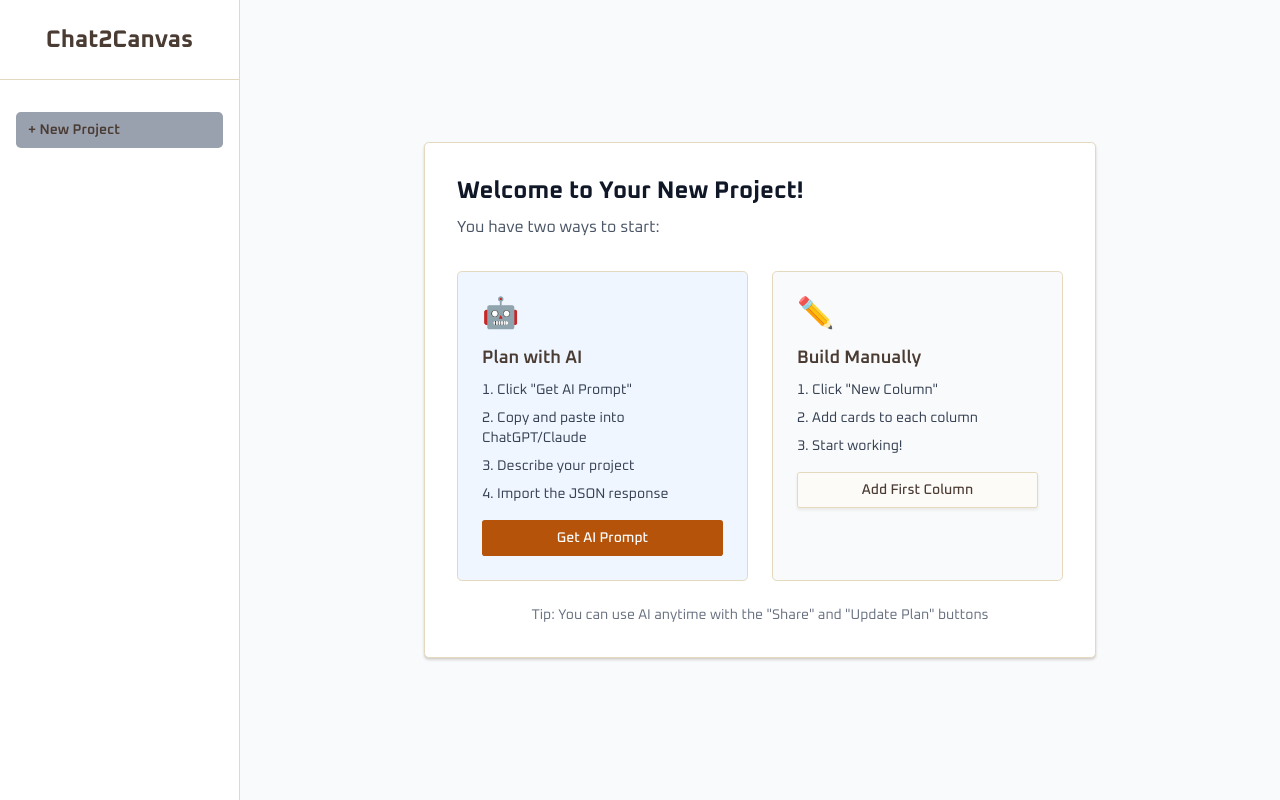
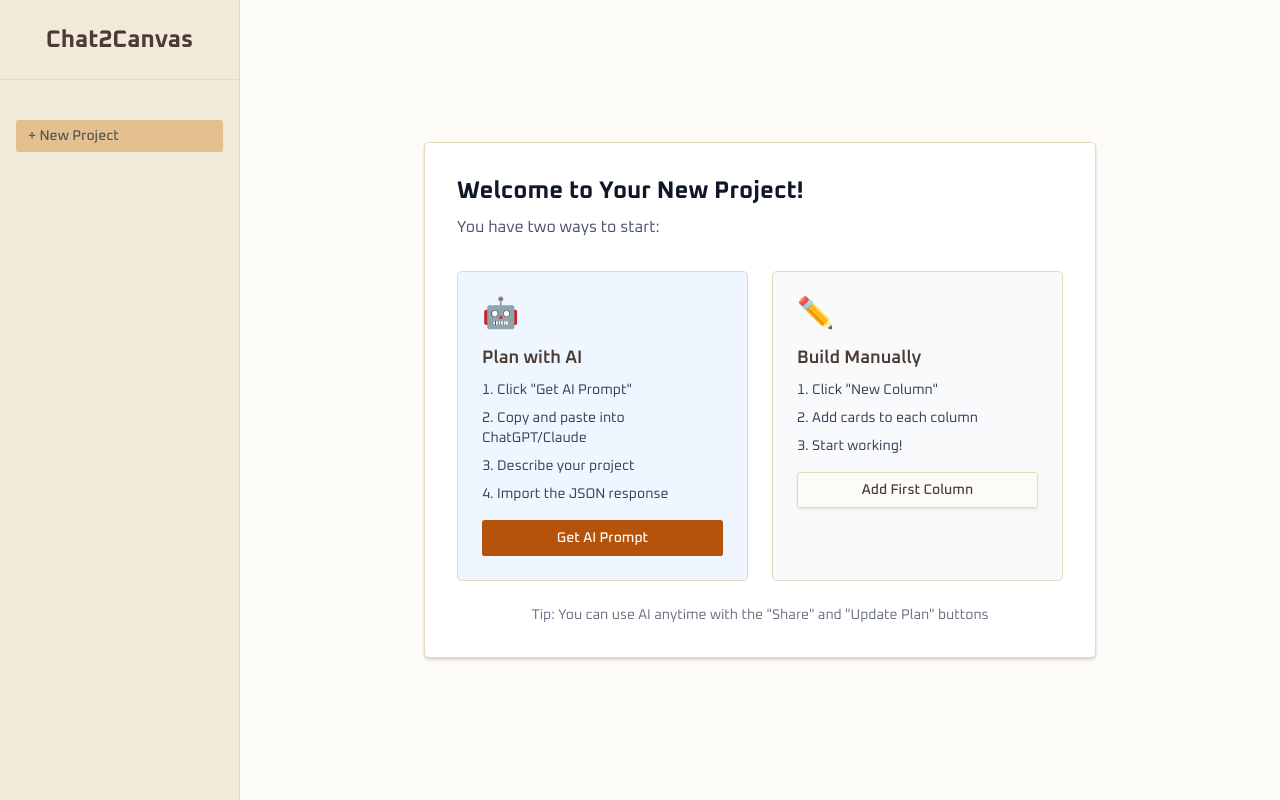
Before and after one commit to B00ZI/Chat2Canvas, a Next.js app: page / in a window 1280 px wide. Built offline with nearby package versions, Linux system fonts and the light colour scheme.

Commit message:
refactor(Sidebar): enhance layout and styling for improved UI consistency

```diff
--- a/app/layout.tsx
+++ b/app/layout.tsx
@@ -19,18 +19,13 @@ export default function RootLayout({
 }>) {
   return (
     <html lang="en" className={`${oxanium.variable} ${merriweather.variable} ${firaCode.variable}`}>
-      <body
-        className="font-sans antialiased">
-
-        <div className="flex">
-
+      <body className="bg-background text-foreground font-sans antialiased">
+        <div className="flex min-h-screen">
           <Sidebar />
-          <main className="flex-1 bg-gray-50">
+          <main className="flex-1">
             {children}
           </main>
-
         </div>
-
       </body>
     </html>
   );
--- a/components/Sidebar.tsx
+++ b/components/Sidebar.tsx
@@ -1,46 +1,76 @@
 'use client'
+
 import { useState } from "react"
 import { useProjectStore } from "@/store/projectStore"
 import { NewProjectDialog } from "./NewProjectDialog"
 import { EditProjectDialog } from "./EditProjectDialog"
+import { Button } from "@/components/ui/button"
+
 export default function Sidebar() {
 
   const [isModalOpen, setIsModalOpen] = useState(false)
   const [editingProjectId, setEditingProjectId] = useState<string | null>(null)
 
-
-
   const projects = useProjectStore((state) => state.projects)
-
   const activeProjectId = useProjectStore((state) => state.activeProjectId)
   const setActiveProject = useProjectStore((state) => state.setActiveProject)
 
   const editingProject = projects.find(p => p.id === editingProjectId)
 
   return (
-        <div className="bg-white w-60 h-screen pb-4 flex flex-col space-y-4 border-r border-gray-200">
-            <div className="h-20 flex justify-center items-center border-b">
-                <h2 className=" text-2xl font-bold  ">Chat2Canvas</h2>
+    <div className="bg-sidebar w-60 h-screen pb-4 flex flex-col space-y-4 border-r border-sidebar-border">
+
+      {/* Header */}
+      <div className="h-20 flex justify-center items-center border-b border-sidebar-border">
+        <h2 className="text-2xl font-bold text-sidebar-foreground">Chat2Canvas</h2>
       </div>
 
+      {/* Project list */}
+      <div className="space-y-2 p-4 flex-1 overflow-y-auto">
+        {projects.map((project) => (
+          <Button
+            key={project.id}
+            variant={activeProjectId === project.id ? "default" : "secondary"}
+            size="sm"
+            className="w-full flex justify-between items-center px-3 py-2 rounded cursor-pointer"
+            onClick={() => setActiveProject(project.id)}
+          >
+            <span>{project.name}</span>
 
-            <div className="space-y-2 p-4">
-                {projects.map((project) => (
-                    <div onClick={() => setActiveProject(project.id)} key={project.id} className={`flex flex-row justify-between text-sm font-semibold px-3 py-2 rounded cursor-pointer ${activeProjectId === project.id ? 'bg-blue-100' : "hover:bg-gray-100"} `}>
-                        {project.name}
-                        <button className=" w-5 h-5  text-black font-extrabold hover:bg-gray-200 rounded-2xl" onClick={(e) => {
+            {/* Three dots button */}
+            <Button
+              variant="ghost"
+              size="icon"
+              className="w-6 h-6 p-0 rounded-full"
+              onClick={(e) => {
                 e.stopPropagation()
                 setEditingProjectId(project.id)
-                        }}  > ⋮ </button>
-
-                    </div>
+              }}
+            >
+              ⋮
+            </Button>
+          </Button>
         ))}
 
-                <div onClick={() => setIsModalOpen(true)} className="text-sm font-semibold bg-gray-400 px-3 py-2  rounded cursor-pointer">+ New Project</div>
+        {/* New Project */}
+        <Button
+          variant="secondary"
+          size="sm"
+          className="w-full justify-start mt-2"
+          onClick={() => setIsModalOpen(true)}
+        >
+          + New Project
+        </Button>
+      </div>
 
-            </div>
+      {/* Dialogs */}
       {editingProject && (
-                <EditProjectDialog open={true} onClose={() => setEditingProjectId(null)} projectId={editingProject.id} projectName={editingProject.name} />
+        <EditProjectDialog
+          open={true}
+          onClose={() => setEditingProjectId(null)}
+          projectId={editingProject.id}
+          projectName={editingProject.name}
+        />
       )}
       <NewProjectDialog open={isModalOpen} onClose={() => setIsModalOpen(false)} />
     </div>
```
Lines whose indentation alone changed are shown as unchanged.
